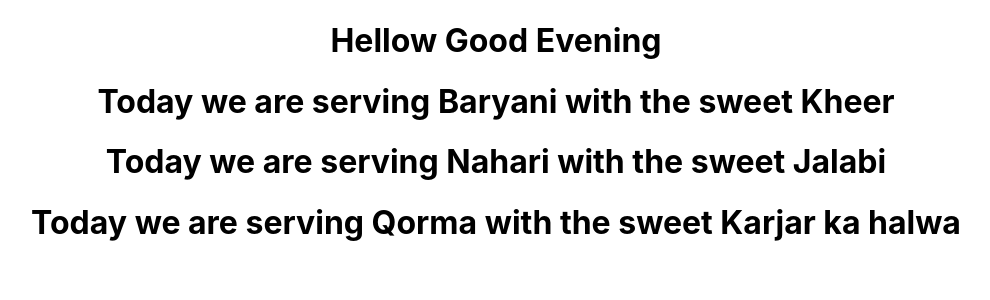
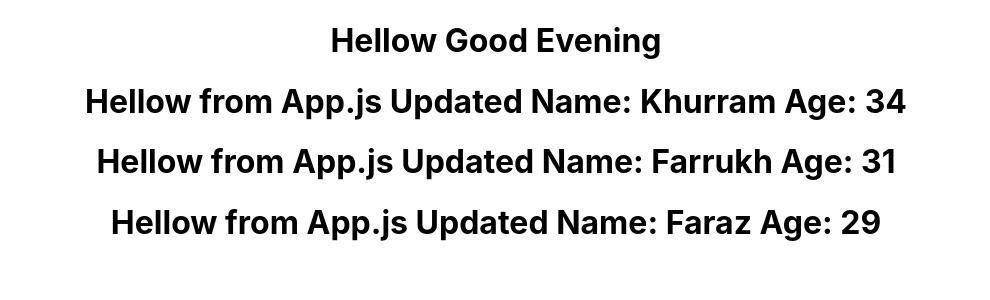
Before and after one commit to khurram4034/React_Practice_Bootcamp2020, a React (Create React App) app: page / in a window 1280 px wide. Shown: the top 300 px of the page, without its empty margins (144-1134 px from the left). Built offline with nearby package versions, Linux system fonts and the light colour scheme.

Commit message:
Student data is updated

```diff
--- a/src/App.js
+++ b/src/App.js
@@ -1,13 +1,13 @@
 import './App.css';
-import Dinner from './Dinner';
+import Student from './Student';
 
 function App() {
   return (
     <div className="App">
       <h1>Hellow Good Evening</h1>
-      <Dinner dishName='Baryani' sweetDish='Kheer' />
-      <Dinner dishName='Nahari'  sweetDish='Jalabi' />
-      <Dinner dishName='Qorma' sweetDish='Karjar ka halwa' />
+      <Student name='Khurram' age='34' />
+      <Student name='Farrukh'  age='31' />
+      <Student name='Faraz' age='29' />
 
 
     </div>
--- a/src/Dinner.js
+++ /dev/null
@@ -1,11 +0,0 @@
-import React from 'react'
-
-function Dinner(props) {
-    return (
-        <div>
-            <h1>Today we are serving {props.dishName} with the sweet {props.sweetDish}</h1>
-        </div>
-    )
-}
-
-export default Dinner
--- /dev/null
+++ b/src/Student.js
@@ -0,0 +1,11 @@
+import React from 'react'
+
+function Student(props) {
+    return (
+        <div>
+            <h1>Hellow from App.js Updated Name: {props.name} Age: {props.age}</h1>
+        </div>
+    )
+}
+
+export default Student
```
